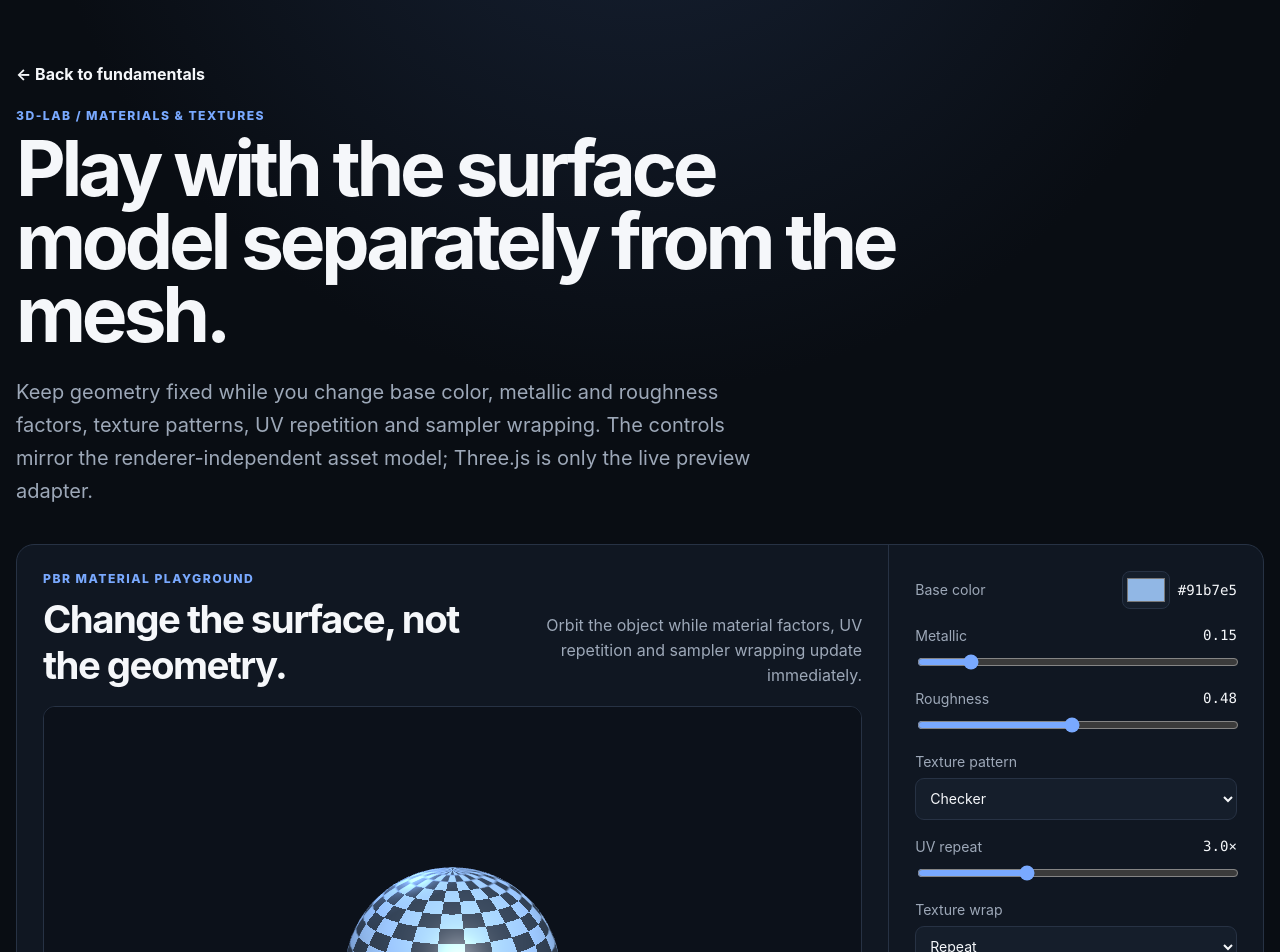
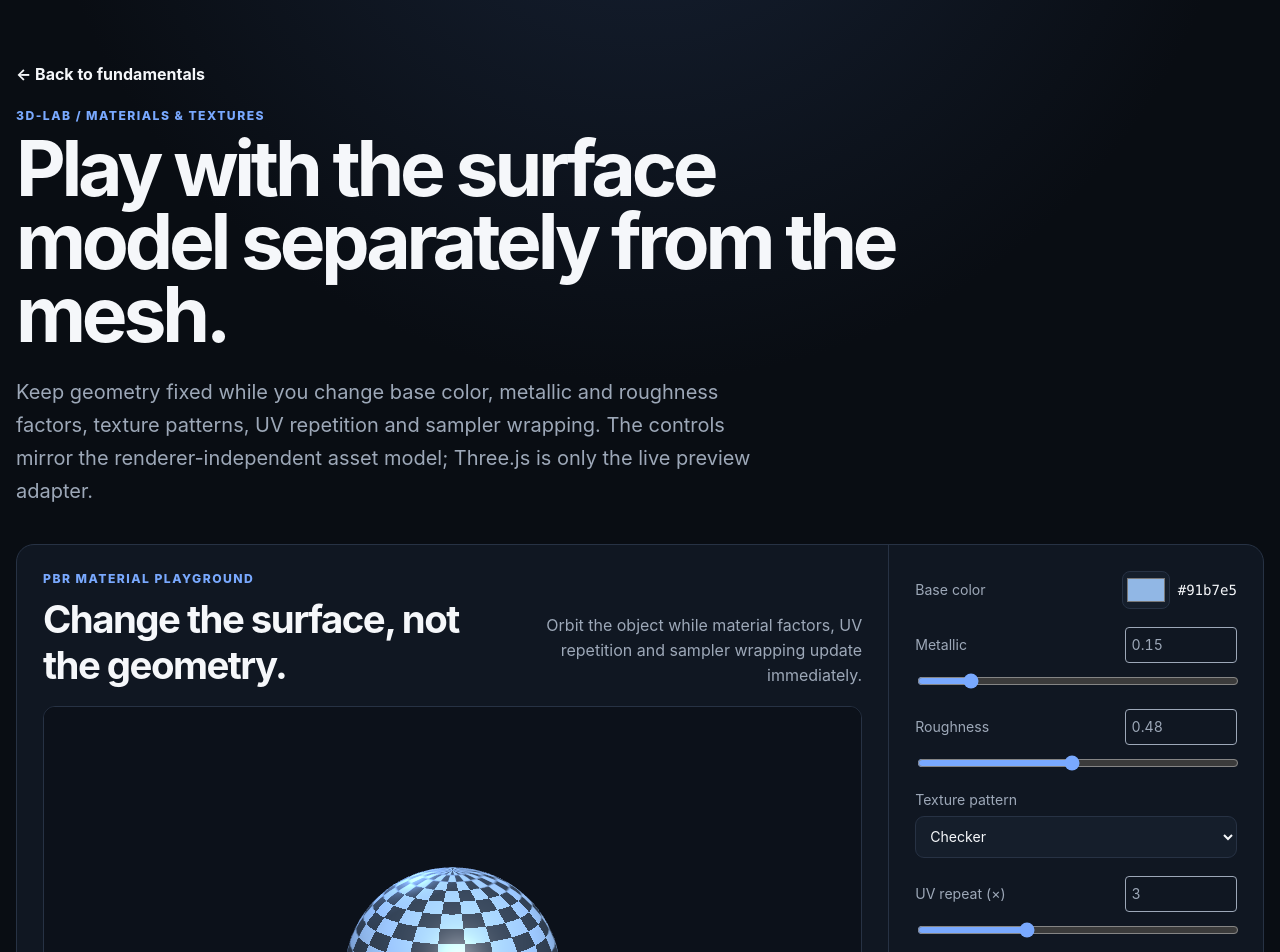
Before and after one commit to moritzbrantner/3d-lab, a Next.js app in the folder web/: page /materials-textures in a window 1280 px wide. Shown: the top 952 px of the page. Built offline with nearby package versions, Linux system fonts and the light colour scheme.

Commit message:
feat(editor): add precise numeric controls

```diff
--- a/web/components/material-texture-lab.tsx
+++ b/web/components/material-texture-lab.tsx
@@ -1,5 +1,6 @@
 "use client";
 
+import {PrecisionRange} from "./PrecisionRange";
 import { useEffect, useRef, useState } from "react";
 import * as THREE from "three";
 import { OrbitControls } from "three/examples/jsm/controls/OrbitControls.js";
@@ -250,14 +251,8 @@ export function MaterialTextureLab() {
           <code>{state.baseColor}</code>
         </label>
 
-        <label className={styles.rangeControl}>
-          <span>Metallic <output>{state.metallic.toFixed(2)}</output></span>
-          <input type="range" min="0" max="1" step="0.01" value={state.metallic} onChange={(event) => patchState({ metallic: Number(event.target.value) })} />
-        </label>
-        <label className={styles.rangeControl}>
-          <span>Roughness <output>{state.roughness.toFixed(2)}</output></span>
-          <input type="range" min="0" max="1" step="0.01" value={state.roughness} onChange={(event) => patchState({ roughness: Number(event.target.value) })} />
-        </label>
+        <PrecisionRange className={styles.rangeControl} label="Metallic" value={state.metallic} min={0} max={1} step={0.01} onChange={(metallic) => patchState({ metallic })} />
+        <PrecisionRange className={styles.rangeControl} label="Roughness" value={state.roughness} min={0} max={1} step={0.01} onChange={(roughness) => patchState({ roughness })} />
 
         <label className={styles.selectControl}>
           <span>Texture pattern</span>
@@ -269,10 +264,7 @@ export function MaterialTextureLab() {
           </select>
         </label>
 
-        <label className={styles.rangeControl}>
-          <span>UV repeat <output>{state.repeat.toFixed(1)}×</output></span>
-          <input type="range" min="0.5" max="8" step="0.5" value={state.repeat} disabled={state.pattern === "none"} onChange={(event) => patchState({ repeat: Number(event.target.value) })} />
-        </label>
+        <PrecisionRange className={styles.rangeControl} label="UV repeat" value={state.repeat} min={0.5} max={8} step={0.5} unit="×" disabled={state.pattern === "none"} onChange={(repeat) => patchState({ repeat })} />
 
         <label className={styles.selectControl}>
           <span>Texture wrap</span>
```
